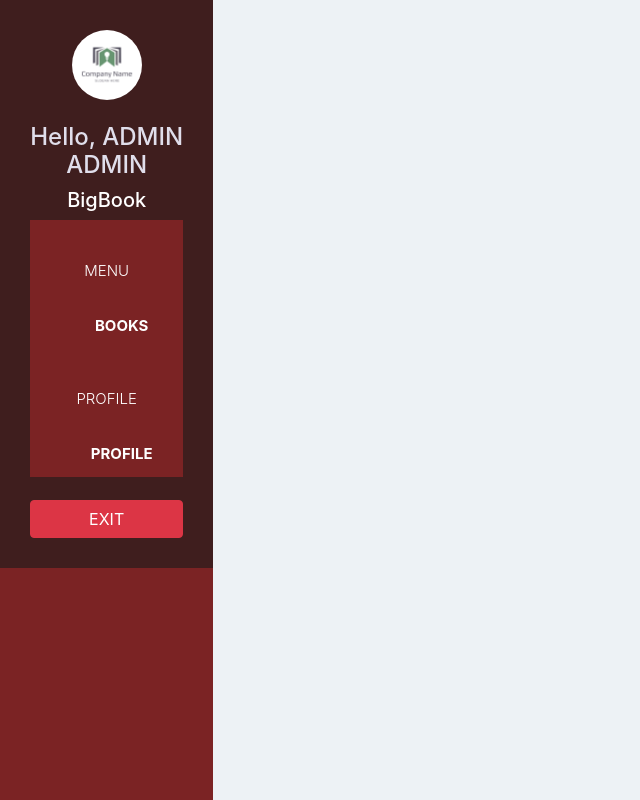
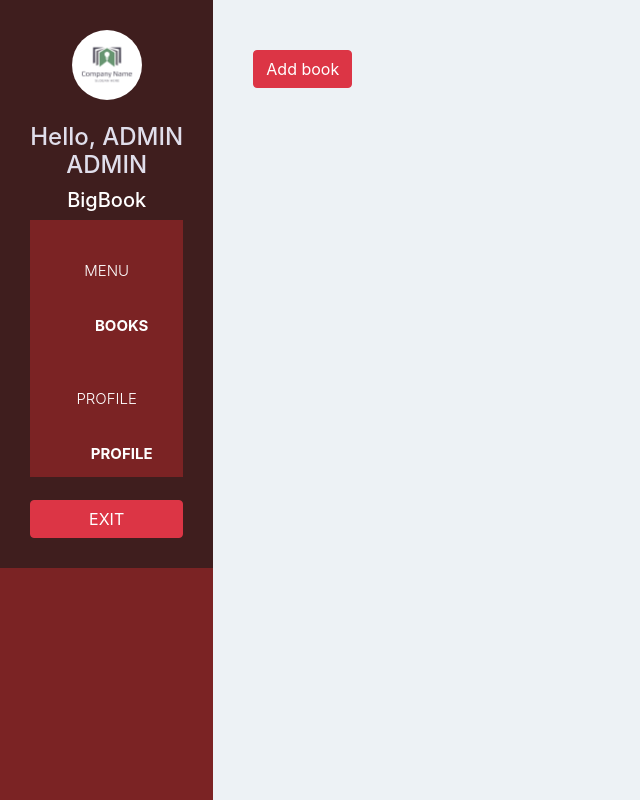
Before and after one commit to F149/PRJ_01, a Django app: page /shopapp/book/ in a window 1280 px wide. Shown: the whole page, without its empty margins (0-640 px from the left). Run offline with Django 3.2, Linux system fonts and the light colour scheme; a user stored in the database is signed in; data comes from the database, SQL or seed files in the repository; both versions use the stored data as it was after the commit; some libraries are stand-ins or nearby versions.

Commit message:
Complete book added page

```diff
--- a/prj_bookshop/prj_bookshop/urls.py
+++ b/prj_bookshop/prj_bookshop/urls.py
@@ -33,4 +33,5 @@ urlpatterns = [
     path('shopapp/sign-up/', views.shopapp_sign_up, name='shopapp-sign-up'),
     path('shopapp/account/', views.shopapp_account, name='shopapp-account'),
     path('shopapp/book/', views.shopapp_book, name='shopapp-book'),
+    path('shopapp/book/add/', views.shopapp_add_book, name='shopapp-add-book')
 ] + static(settings.MEDIA_URL, document_root=settings.MEDIA_ROOT)
--- a/shopapp/admin.py
+++ b/shopapp/admin.py
@@ -1,5 +1,6 @@
 from django.contrib import admin
-from shopapp.models import BookShop
+from shopapp.models import BookShop, Book
 
 # Register your models here.
 admin.site.register(BookShop)
+admin.site.register(Book)
--- a/shopapp/models.py
+++ b/shopapp/models.py
@@ -11,3 +11,13 @@ class BookShop(models.Model):
 
     def __str__(self):
         return self.name
+
+class Book(models.Model):
+    bookshop = models.ForeignKey(BookShop, on_delete=models.CASCADE)
+    name = models.CharField(max_length=30)
+    short_description = models.CharField(max_length=100)
+    logo = models.ImageField(upload_to='book_images/', blank=False)
+    price = models.IntegerField(default=0)
+
+    def __str__(self):
+        return self.name
--- a/shopapp/templates/shopapp/book.html
+++ b/shopapp/templates/shopapp/book.html
@@ -1,4 +1,5 @@
 {% extends 'shopapp/base.html'%}
 
 {% block page %}
+<a href="{% url 'shopapp-add-book' %}" class="btn btn-danger">Add book</a>
 {% endblock %}
--- a/shopapp/views.py
+++ b/shopapp/views.py
@@ -1,7 +1,7 @@
 from django.shortcuts import render, redirect
 from django.contrib.auth.decorators import login_required
 
-from shopapp.forms import UserForm, BookshopForm, UserFormForEdit
+from shopapp.forms import UserForm, BookshopForm, UserFormForEdit, BookForm
 from django.contrib.auth.models import User
 from django.contrib.auth import authenticate, login
 
@@ -35,8 +35,26 @@ def shopapp_account(request):
     })
 
 
+@login_required(login_url='/shopapp/sign-in/')
 def shopapp_book(request):
     return render(request, 'shopapp/book.html', {})
+
+
+@login_required(login_url='/shopapp/sign-in/')
+def shopapp_add_book(request):
+    form = BookForm()
+    if request.method == "POST":
+        form = BookForm(request.POST, request.FILES)
+        if form.is_valid():
+            book = form.save(commit=False)
+            book.bookshop = request.user.bookshop
+            book.save()
+            return redirect(shopapp_book)
+
+    return render(request, 'shopapp/add_book.html', {
+        'form': form,
+    })
+
 
 
 def shopapp_sign_up(request):
```
Also changed, not shown: shopapp/forms.py (+7 -1 lines), shopapp/templates/shopapp/add_book.html (added, +23 -0 lines), media/book_images/download.jpeg (added), media/book_images/download_JCZoVKD.jpeg (added), media/book_images/download_Stbq1lj.jpeg (added), prj_bookshop/db.sqlite3, shopapp/migrations/0002_auto_20190331_1531.py (added).
